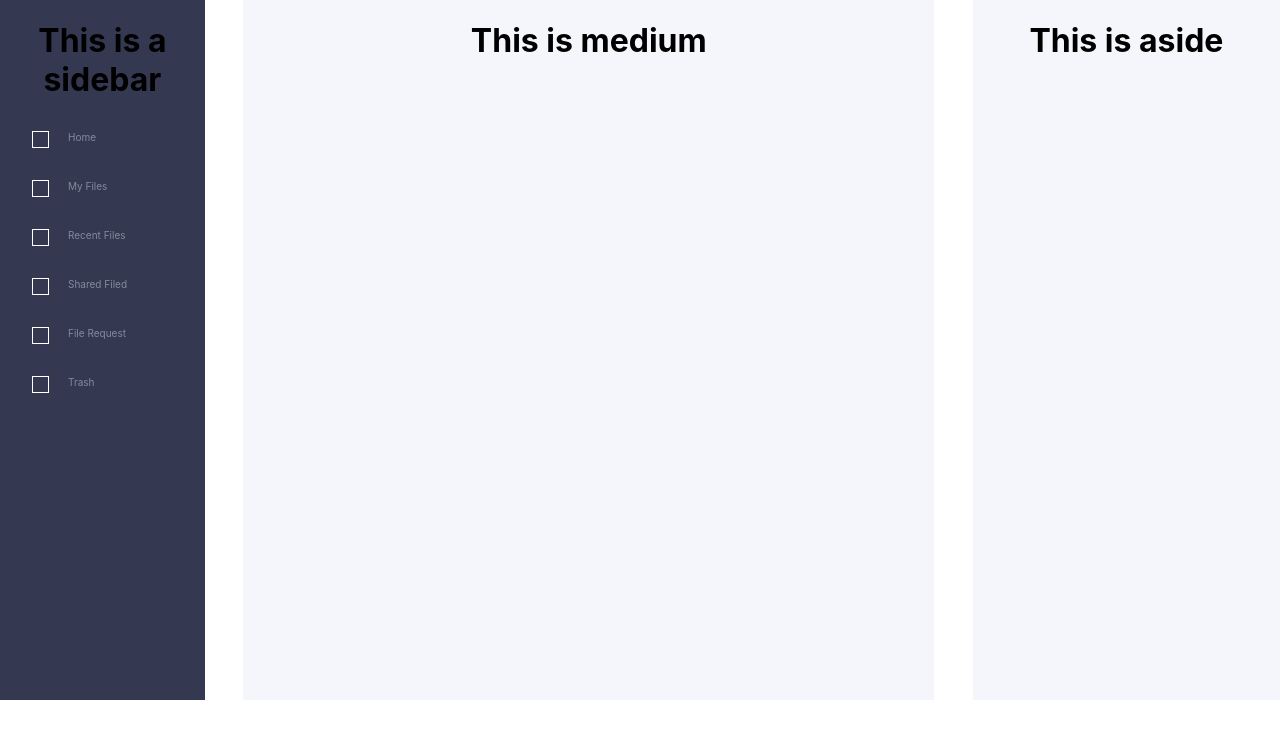
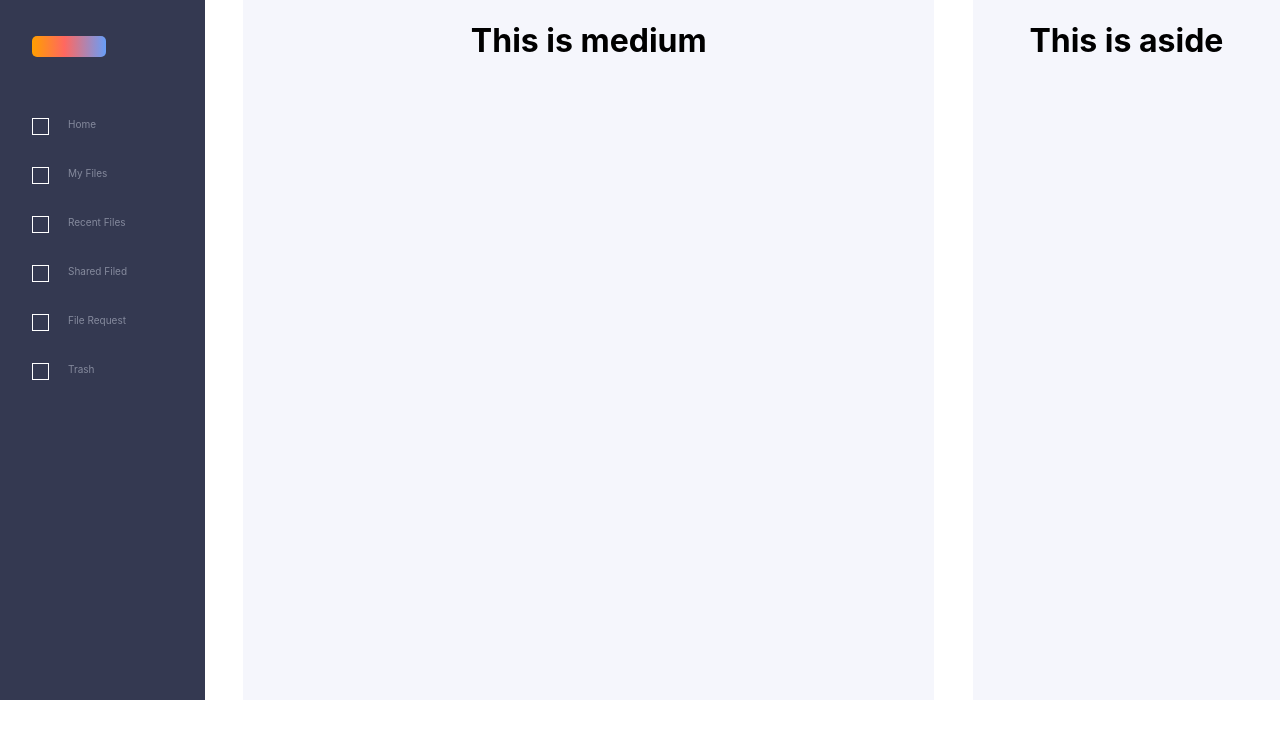
Before and after one commit to Freddy-Bedregal/styling-challenge, a React (Create React App) app: page / in a window 1280 px wide. Shown: the top 738 px of the page. Built offline with nearby package versions, Linux system fonts and the light colour scheme.

Commit message:
Gradient label added

```diff
--- a/src/App.tsx
+++ b/src/App.tsx
@@ -11,7 +11,8 @@ function App() {
     <div className="App">
 
       <div className="sidebar">
-        <h1>This is a sidebar</h1>
+
+        <div className='gradient-label'/>
 
         {options.map( (option) => {
           return <NavOption name={option.name}></NavOption>
--- a/src/index.css
+++ b/src/index.css
@@ -52,3 +52,13 @@ code {
   color: #858A9D;
   font-size: 10px;
 }
+
+.gradient-label{
+  width: 74px;
+  height: 21px;
+  background: linear-gradient(270deg, #689EF8 0%, #FF6860 56.25%, #FF9F00 100%);
+  margin-left: 32px;
+  margin-top: 36px;
+  border-radius: 5px;
+  margin-bottom: 61px;
+}
```
